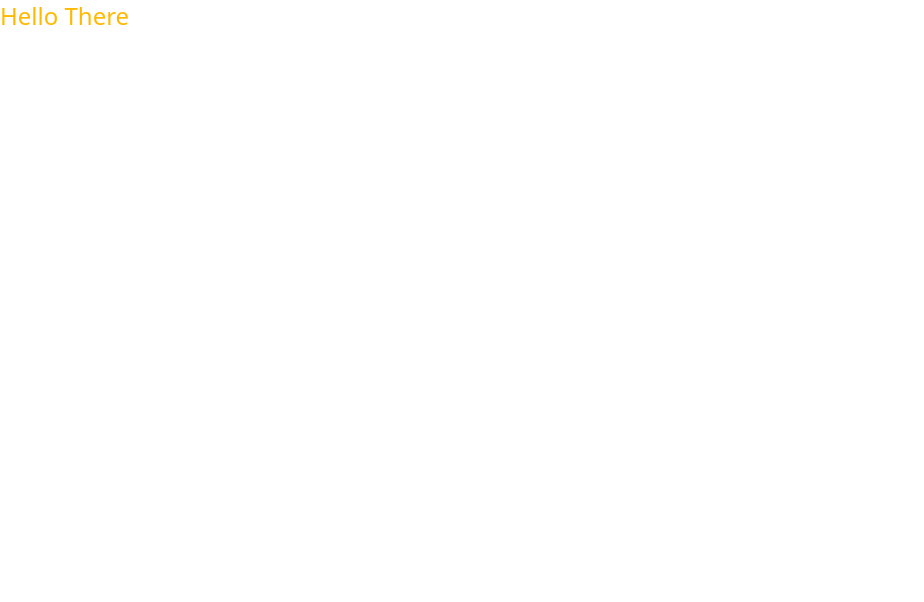
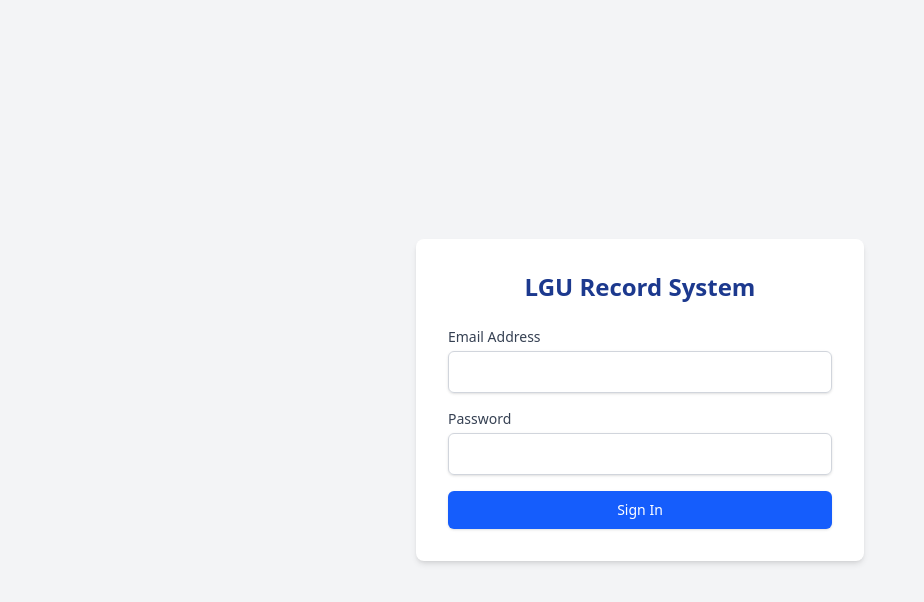
Before and after one commit to Vikkinq/LGU-Record-Management-System, a React (Vite) app in the folder lgu-record-management/: page / in a window 1280 px wide. Shown: the top 602 px of the page, without its empty margins (0-924 px from the left). Built offline with nearby package versions, Linux system fonts and the light colour scheme; no server answers.

Commit message:
Implemented Firebase Authentication, Login page, and Route Protection

```diff
--- a/lgu-record-management/src/App.jsx
+++ b/lgu-record-management/src/App.jsx
@@ -1,8 +1,60 @@
+import { BrowserRouter as Router, Routes, Route } from "react-router-dom";
+import { AuthProvider } from "./context/AuthContext";
+import Login from "./pages/LoginPage";
+import ProtectedRoute from "./components/ProtectedRoute"; // Import the bouncer
+
+// Temporary Dashboard Components with Logout Button
+import { logoutUser } from "./services/auth.services";
+import { useNavigate } from "react-router-dom";
+
+const Dashboard = ({ role }) => {
+  const navigate = useNavigate();
+  const handleLogout = async () => {
+    await logoutUser();
+    navigate("/");
+  };
+  return (
+    <div className="p-10">
+      <h1 className="text-2xl font-bold">Welcome {role}!</h1>
+      <button
+        onClick={handleLogout}
+        className="mt-4 bg-red-500 text-white px-4 py-2 rounded"
+      >
+        Logout
+      </button>
+    </div>
+  );
+};
+
 function App() {
   return (
-    <div>
-      <h1 className="text-2xl text-amber-400">Hello There</h1>
-    </div>
+    <AuthProvider>
+      <Router>
+        <Routes>
+          <Route path="/" element={<Login />} />
+
+          {/* PROTECTED ADMIN ROUTE */}
+          <Route
+            path="/admin/dashboard"
+            element={
+              <ProtectedRoute allowedRoles={['admin']}>
+                <Dashboard role="Admin" />
+              </ProtectedRoute>
+            }
+          />
+
+          {/* PROTECTED STAFF ROUTE */}
+          <Route
+            path="/staff/dashboard"
+            element={
+              <ProtectedRoute allowedRoles={['staff', 'admin']}>
+                <Dashboard role="Staff" />
+              </ProtectedRoute>
+            }
+          />
+        </Routes>
+      </Router>
+    </AuthProvider>
   );
 }
 
--- /dev/null
+++ b/lgu-record-management/src/components/ProtectedRoute.jsx
@@ -0,0 +1,24 @@
+import { Navigate } from "react-router-dom";
+import { useAuth } from "../context/AuthContext";
+
+const ProtectedRoute = ({ children, allowedRoles }) => {
+  const { currentUser, userRole, loading } = useAuth();
+
+  if (loading) return <div>Loading...</div>;
+
+  // 1. Check if user is logged in
+  if (!currentUser) {
+    return <Navigate to="/" replace />;
+  }
+
+  // 2. Check if user has the correct role (if roles are specified)
+  if (allowedRoles && !allowedRoles.includes(userRole)) {
+    alert("Access Denied: You do not have permission to view this page.");
+    return <Navigate to="/" replace />;
+  }
+
+  // 3. If passed, render the page
+  return children;
+};
+
+export default ProtectedRoute;
--- /dev/null
+++ b/lgu-record-management/src/context/AuthContext.jsx
@@ -0,0 +1,44 @@
+import { createContext, useContext, useEffect, useState } from "react";
+import { auth, db } from "../firebase/firebase";
+import { onAuthStateChanged } from "firebase/auth";
+import { doc, getDoc } from "firebase/firestore";
+
+const AuthContext = createContext();
+
+export const useAuth = () => useContext(AuthContext);
+
+export const AuthProvider = ({ children }) => {
+  const [currentUser, setCurrentUser] = useState(null);
+  const [userRole, setUserRole] = useState(null);
+  const [loading, setLoading] = useState(true);
+
+  useEffect(() => {
+    // Listen for login state changes
+    const unsubscribe = onAuthStateChanged(auth, async (user) => {
+      if (user) {
+        setCurrentUser(user);
+        // Fetch role again to ensure session persistence
+        const userDoc = await getDoc(doc(db, "users", user.uid));
+        if (userDoc.exists()) {
+          setUserRole(userDoc.data().role);
+        } else {
+          setUserRole("staff");
+        }
+      } else {
+        setCurrentUser(null);
+        setUserRole(null);
+      }
+      setLoading(false);
+    });
+
+    return unsubscribe;
+  }, []);
+
+  const value = { currentUser, userRole, loading };
+
+  return (
+    <AuthContext.Provider value={value}>
+      {!loading && children}
+    </AuthContext.Provider>
+  );
+};
--- a/lgu-record-management/src/firebase/firebase.js
+++ b/lgu-record-management/src/firebase/firebase.js
@@ -4,17 +4,16 @@ import { getFirestore } from "firebase/firestore";
 import { getStorage } from "firebase/storage";
 
 const firebaseConfig = {
-  apiKey: process.env.REACT_APP_FIREBASE_API_KEY,
-  authDomain: process.env.REACT_APP_FIREBASE_AUTH_DOMAIN,
-  projectId: process.env.REACT_APP_FIREBASE_PROJECT_ID,
-  storageBucket: process.env.REACT_APP_FIREBASE_STORAGE_BUCKET,
-  messagingSenderId: process.env.REACT_APP_FIREBASE_MESSAGING_SENDER_ID,
-  appId: process.env.REACT_APP_FIREBASE_APP_ID,
+  apiKey: import.meta.env.VITE_FIREBASE_API_KEY, // key must match .env
+  authDomain: import.meta.env.VITE_FIREBASE_AUTH_DOMAIN,
+  projectId: import.meta.env.VITE_FIREBASE_PROJECT_ID,
+  storageBucket: import.meta.env.VITE_FIREBASE_STORAGE_BUCKET,
+  messagingSenderId: import.meta.env.VITE_FIREBASE_MESSAGING_SENDER_ID,
+  appId: import.meta.env.VITE_FIREBASE_APP_ID,
 };
 
-// Initialize
+//Initialize
 const app = initializeApp(firebaseConfig);
-
 export const auth = getAuth(app);
 export const db = getFirestore(app);
 export const storage = getStorage(app);
--- a/lgu-record-management/src/pages/LoginPage.jsx
+++ b/lgu-record-management/src/pages/LoginPage.jsx
@@ -0,0 +1,66 @@
+import { useState } from "react";
+import { loginUser } from "../services/auth.services";
+import { useNavigate } from "react-router-dom";
+
+const Login = () => {
+  const [email, setEmail] = useState("");
+  const [password, setPassword] = useState("");
+  const [error, setError] = useState("");
+  const navigate = useNavigate();
+
+  const handleLogin = async (e) => {
+    e.preventDefault();
+    setError("");
+    try {
+      const { role } = await loginUser(email, password);
+      // Redirect based on role
+      if (role === 'admin') navigate("/admin/dashboard");
+      else navigate("/staff/dashboard");
+    } catch (err) {
+      setError("Failed to login. Check your credentials.");
+    }
+  };
+
+  return (
+    <div className="flex min-h-screen items-center justify-center bg-gray-100">
+      <div className="w-full max-w-md bg-white p-8 rounded-lg shadow-md">
+        <h2 className="text-2xl font-bold text-center text-blue-900 mb-6">LGU Record System</h2>
+
+        {error && <div className="bg-red-100 text-red-700 p-2 rounded mb-4 text-sm">{error}</div>}
+
+        <form onSubmit={handleLogin} className="space-y-4">
+          <div>
+            <label className="block text-sm font-medium text-gray-700">Email Address</label>
+            <input
+              type="email"
+              required
+              className="mt-1 block w-full rounded-md border border-gray-300 p-2 shadow-sm focus:border-blue-500 focus:ring-blue-500"
+              value={email}
+              onChange={(e) => setEmail(e.target.value)}
+            />
+          </div>
+
+          <div>
+            <label className="block text-sm font-medium text-gray-700">Password</label>
+            <input
+              type="password"
+              required
+              className="mt-1 block w-full rounded-md border border-gray-300 p-2 shadow-sm focus:border-blue-500 focus:ring-blue-500"
+              value={password}
+              onChange={(e) => setPassword(e.target.value)}
+            />
+          </div>
+
+          <button
+            type="submit"
+            className="w-full flex justify-center py-2 px-4 border border-transparent rounded-md shadow-sm text-sm font-medium text-white bg-blue-600 hover:bg-blue-700 focus:outline-none focus:ring-2 focus:ring-offset-2 focus:ring-blue-500"
+          >
+            Sign In
+          </button>
+        </form>
+      </div>
+    </div>
+  );
+};
+
+export default Login;
--- a/lgu-record-management/src/services/auth.services.js
+++ b/lgu-record-management/src/services/auth.services.js
@@ -0,0 +1,28 @@
+import { auth, db } from "../firebase/firebase";
+import { signInWithEmailAndPassword, signOut } from "firebase/auth";
+import { doc, getDoc } from "firebase/firestore";
+
+// Login function: Signs in AND fetches the user role (Admin vs Staff)
+export const loginUser = async (email, password) => {
+  try {
+    const userCredential = await signInWithEmailAndPassword(auth, email, password);
+    const user = userCredential.user;
+
+    // Check Firestore for the user's role
+    const userDoc = await getDoc(doc(db, "users", user.uid));
+    let role = "staff"; // Default role if none is found
+
+    if (userDoc.exists()) {
+      role = userDoc.data().role;
+    }
+
+    return { user, role };
+  } catch (error) {
+    console.error("Login Error:", error.message);
+    throw error;
+  }
+};
+
+export const logoutUser = () => {
+  return signOut(auth);
+};
```
Also changed, not shown: lgu-record-management/src/context/AuthContext.js (deleted).
